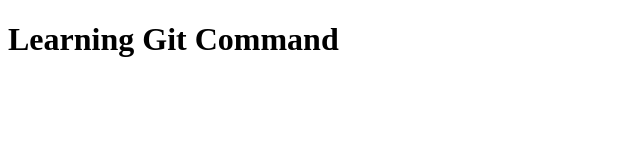
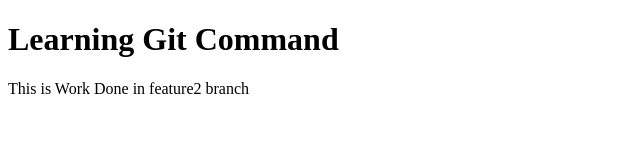
Before and after one commit to rishi8959/another_one, a plain HTML site: page index.html in a window 1280 px wide. Shown: the whole page, without its empty margins (0-640 px from the left). Drawn offline with Linux system fonts and the light colour scheme.

Commit message:
added paragraph

```diff
--- a/index.html
+++ b/index.html
@@ -7,5 +7,6 @@
 </head>
 <body>
     <h1>Learning Git Command</h1>
+    <p>This is Work Done in feature2 branch</p>
 </body>
 </html>
```
